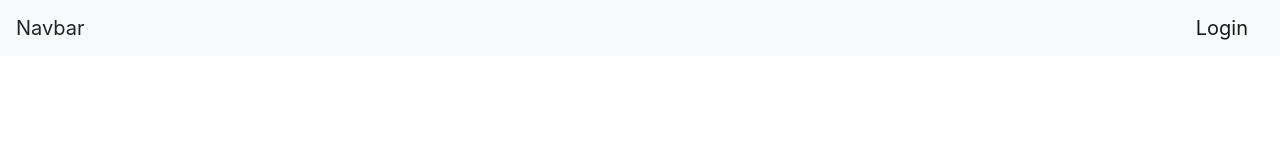
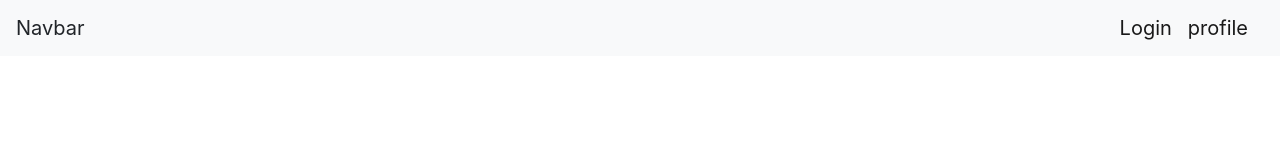
Before and after one commit to beevester/4rex, an Angular app in the folder frontend/: page / in a window 1280 px wide. Shown: the top 160 px of the page. Built offline with nearby package versions, Linux system fonts and the light colour scheme.

Commit message:
Adding the front-end routings

```diff
--- a/frontend/src/app/app-routing.module.ts
+++ b/frontend/src/app/app-routing.module.ts
@@ -1,7 +1,33 @@
 import { NgModule } from '@angular/core';
 import { Routes, RouterModule } from '@angular/router';
+import { LoginComponent } from './components/login/login.component';
+import {SignupComponent} from './components/signup/signup.component';
+import {ProfileComponent} from './components/profile/profile.component';
+import {RequestRestComponent} from './components/password/request-reset/request-rest.component';
+import {ResponseResetComponent} from './components/password/response-reset/response-reset.component';
 
-const routes: Routes = [];
+const routes: Routes = [
+  {
+    path: 'login',
+    component: LoginComponent
+  },
+  {
+    path: 'sign-up',
+    component: SignupComponent
+  },
+  {
+    path: 'profile',
+    component: ProfileComponent
+  },
+  {
+    path: 'request-password-reset',
+    component: RequestRestComponent
+  },
+  {
+    path: 'response-password-reset',
+    component: ResponseResetComponent
+  }
+];
 
 @NgModule({
   imports: [RouterModule.forRoot(routes)],
--- a/frontend/src/app/app.component.html
+++ b/frontend/src/app/app.component.html
@@ -2,6 +2,5 @@
 <app-navbar></app-navbar>
 
 <div class="container">
-
+  <router-outlet></router-outlet>
 </div>
-<router-outlet></router-outlet>
--- a/frontend/src/app/app.module.ts
+++ b/frontend/src/app/app.module.ts
@@ -7,7 +7,7 @@
 import { LoginComponent } from './components/login/login.component';
 import { SignupComponent } from './components/signup/signup.component';
 import { ProfileComponent } from './components/profile/profile.component';
-import { RequestRestComponent } from './components/password/request-rest/request-rest.component';
+import { RequestRestComponent } from './components/password/request-reset/request-rest.component';
 import { ResponseResetComponent } from './components/password/response-reset/response-reset.component';
 
 @NgModule({
--- a/frontend/src/app/components/navbar/navbar.component.html
+++ b/frontend/src/app/components/navbar/navbar.component.html
@@ -1,5 +1,7 @@
 <nav class="navbar navbar-light bg-light">
-  <a class="navbar-brand">Navbar</a>
-  <a class="navbar-brand" href="#">Login</a>
-
+    <a class="navbar-brand">Navbar</a>
+    <div>
+        <a class="navbar-brand" routerLink="login">Login</a>
+        <a class="navbar-brand" routerLink="profile">profile</a>
+    </div>
 </nav>
```
Also changed, not shown: frontend/src/app/components/password/request-reset/request-rest.component.css (added), frontend/src/app/components/password/request-reset/request-rest.component.html (renamed from frontend/src/app/components/password/request-rest/request-rest.component.html), frontend/src/app/components/password/request-reset/request-rest.component.ts (renamed from frontend/src/app/components/password/request-rest/request-rest.component.ts), 1 other file (tests, documents, lock files or other folders).
